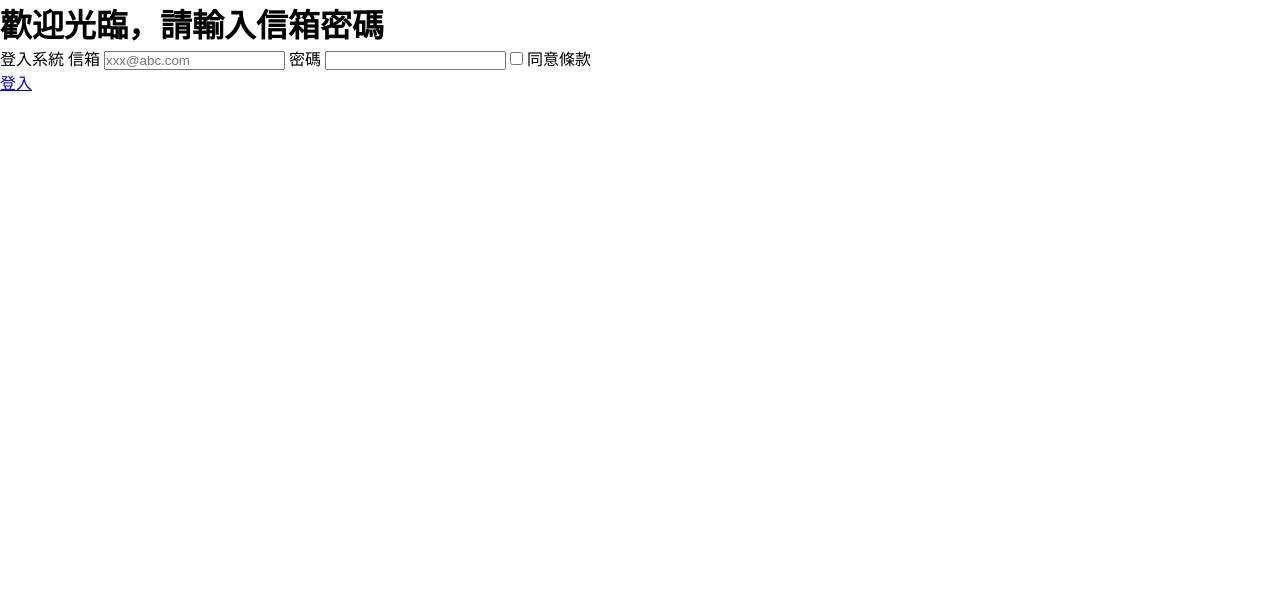
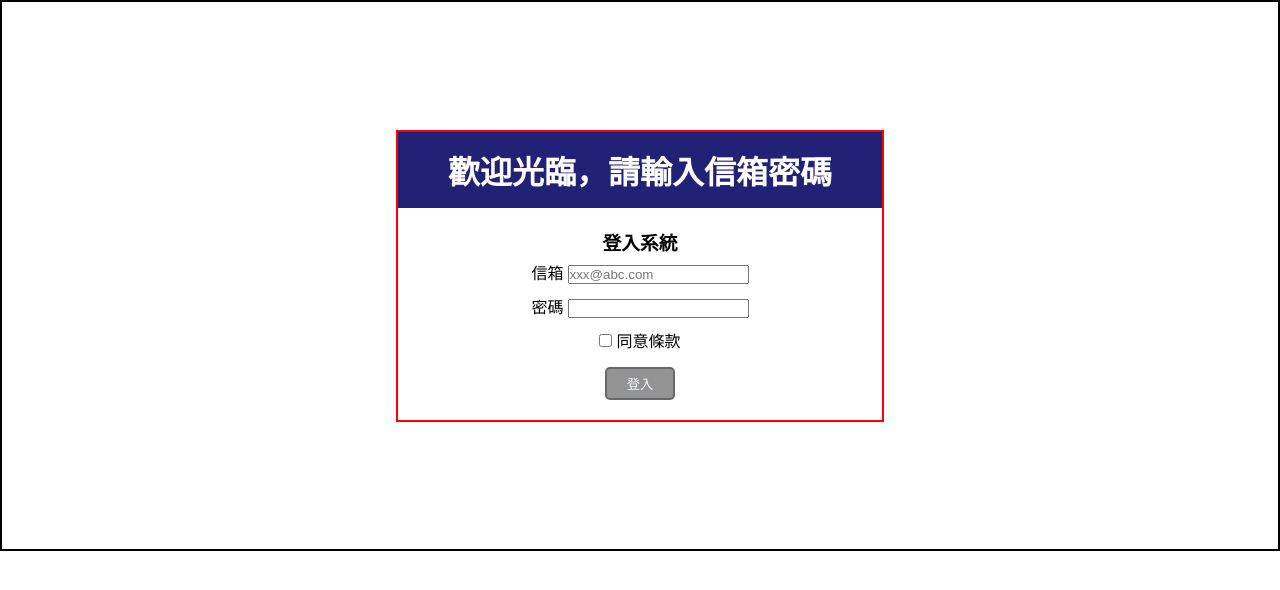
Before and after one commit to Jung117/stage1, a FastAPI app: page / in a window 1280 px wide. Shown: the top 590 px of the page. Run offline with FastAPI, Linux system fonts and the light colour scheme.

Commit message:
Update Task1

```diff
--- a/week4/main.py
+++ b/week4/main.py
@@ -1,18 +1,46 @@
-from fastapi import FastAPI, Request
-from fastapi.responses import HTMLResponse
+from fastapi import FastAPI, Request, Form
+from fastapi.responses import RedirectResponse
 from fastapi.staticfiles import StaticFiles
 from fastapi.templating import Jinja2Templates
+from urllib.parse import quote
 
 app = FastAPI()
-
 app.mount("/static", StaticFiles(directory="static"), name="static")
+templates = Jinja2Templates(directory="templates")
 
 
-templates = Jinja2Templates(directory="templates")
+# index.html
+@app.get("/")
+async def index(request: Request):
+    return templates.TemplateResponse(
+        request = request, name = "index.html", context = {}
+    )
 
-# Index.html
-@app.get("/", response_class=HTMLResponse)
-async def index_page(request: Request):
+
+@app.post("/login")
+async def login(request: Request, email, pwd):
+
+        if email == "abc@abc.com" and pwd == "abc":
+            return RedirectResponse(url="/member")
+        else:
+            error_msg = quote("輸入錯誤")
+            return RedirectResponse(url = f"/ohoh?msg={error_msg}")
+
+
+
+# member.html
+@app.get("/member")
+async def member(request: Request):
     return templates.TemplateResponse(
-        request=request, name="index.html", context={}
+        request = request, name = "member.html", context = {}
     )
+
+
+
+# Logout.html
+@app.get("/logout")
+async def logout(request):
+    return templates.TemplateResponse(
+            "logout.html",
+            {"request": request}
+    )
--- a/week4/static/css/style.css
+++ b/week4/static/css/style.css
@@ -4,15 +4,76 @@
     box-sizing: border-box;
 }
 
+html {
+    font-size: 16px;
+}
+
+body {
+    height: 100%;
+    display: flex;
+    flex-direction: column;
+    justify-items: center;
+    align-items: center;
+    border: solid 2px black;
+}
+
+.formBlock {
+    margin: 10%;
+    border: solid 2px red;
+}
+
+h1 {
+    font-size: 2rem;
+    background-color: rgba(9, 9, 103, 0.9);
+    color: white;
+    text-align: center;
+    padding: 15px 50px;
+}
+
+h3 {
+    margin-top: 20px;
+}
+
+form {
+    height: 50%;
+    display: flex;
+    flex-direction: column;
+    align-items: center;
+}
+
+.label {
+    margin: 5px;
+}
+
+.loginBtn {
+    margin: 10px 10px 20px 10px;
+    padding: 5px 20px;
+    background-color: rgba(77, 76, 76, 0.6);
+    color:aliceblue;
+    border: solid 2px rgba(77, 76, 76, 0.6);
+
+    border-radius: 5px;
+}
+
+.loginBtn:hover {
+    background-color: rgba(77, 76, 76, 0.9);
+    border: solid 2px rgba(77, 76, 76, 0.9);
+
+}
+
 
 /* Medium screen size */
 @media (min-width: 600px) and (max-width: 1199px) {
-
+    h1 {
+        font-size: 1.8rem;
+    }
 }
 
 
 
 /* Small screen size */
 @media (max-width: 600px) {
-
+    h1 {
+        font-size: 1.5rem;
+    }
 }
--- a/week4/static/js/script.js
+++ b/week4/static/js/script.js
@@ -1 +1,10 @@
-//
+console.log(document.getElementById("loginForm"));
+// Alert dialog for checkbox
+document.getElementById("loginForm").addEventListener("submit", function (e) {
+    const checkbox = document.getElementById("agree");
+
+    if (!checkbox.checked) {
+        e.preventDefault();
+        alert("請勾選同意條款");
+    }
+});
--- a/week4/templates/base.html
+++ b/week4/templates/base.html
@@ -1,10 +1,11 @@
 <!DOCTYPE html>
 <html lang="en">
     <head>
-
+        <meta charset="UTF-8">
         <title>{% block title %} Login and Hotel search {% endblock %}</title>
         <link href="{{ url_for('static', path='/css/style.css') }}" rel="stylesheet">
         <script src="{{ url_for('static', path='/js/script.js') }}" defer></script>
+
         <meta name="viewport" content="width=device-width, initial-scale=1.0"/>
 
     </head>
--- a/week4/templates/index.html
+++ b/week4/templates/index.html
@@ -4,25 +4,30 @@
 
 {% block content %}
 
-	<div>
+	<div class="formBlock">
 		<h1>歡迎光臨，請輸入信箱密碼</h1>
-		<div>
-			<form method="GET" action="/">
-				<span>登入系統</span>
-
+		<form id="loginForm" method="GET" action="/">
+			<h3 class="loginText">登入系統</h3>
+			<div class="label">
 				<label for="email">信箱</label>
     			<input type="text" id="email" name="email" placeholder="xxx@abc.com" required>
+			</div>
 
+			<div class="label">
 				<label for="password">密碼</label>
-    			<input type="password" id="pwd" name="pwd" required>
+				<input type="password" id="pwd" name="pwd" required>
+			</div>
 
-				<input type="checkbox" id="agree" name="agree" required>
-    			<label for="agree">同意條款</label>
-			</form>
+			<div class="label">
+				<input type="checkbox" id="agree" name="agree">
+				<label for="agree">同意條款</label>
+			</div>
 
-		</div>
-    	<a href="{{ url_for('login_page') }}">登入</a>
+            <button class="loginBtn" type="submit">登入</button>
+		</form>
+
 	</div>
 
 
+
 {% endblock %}
```
Also changed, not shown: week4/templates/login.html (+29 -0 lines).
